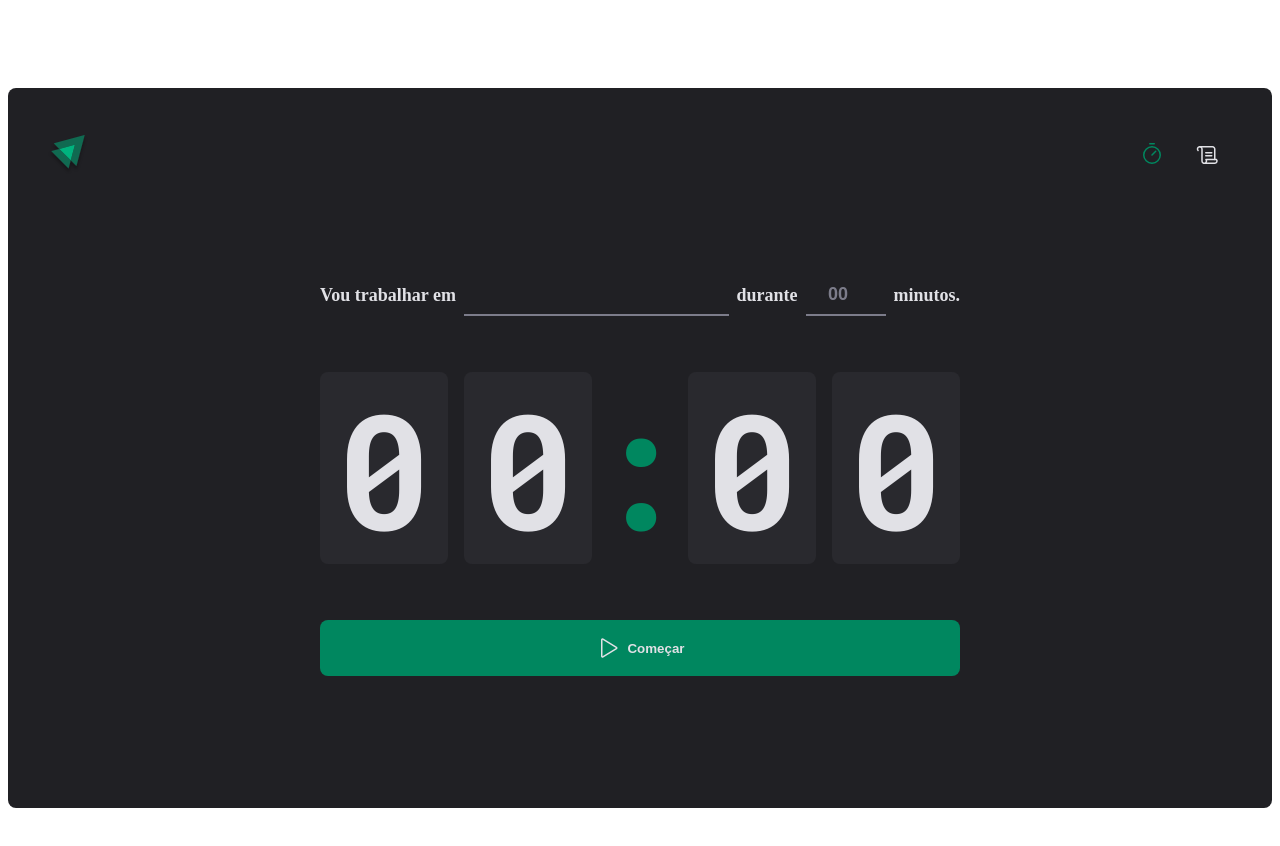
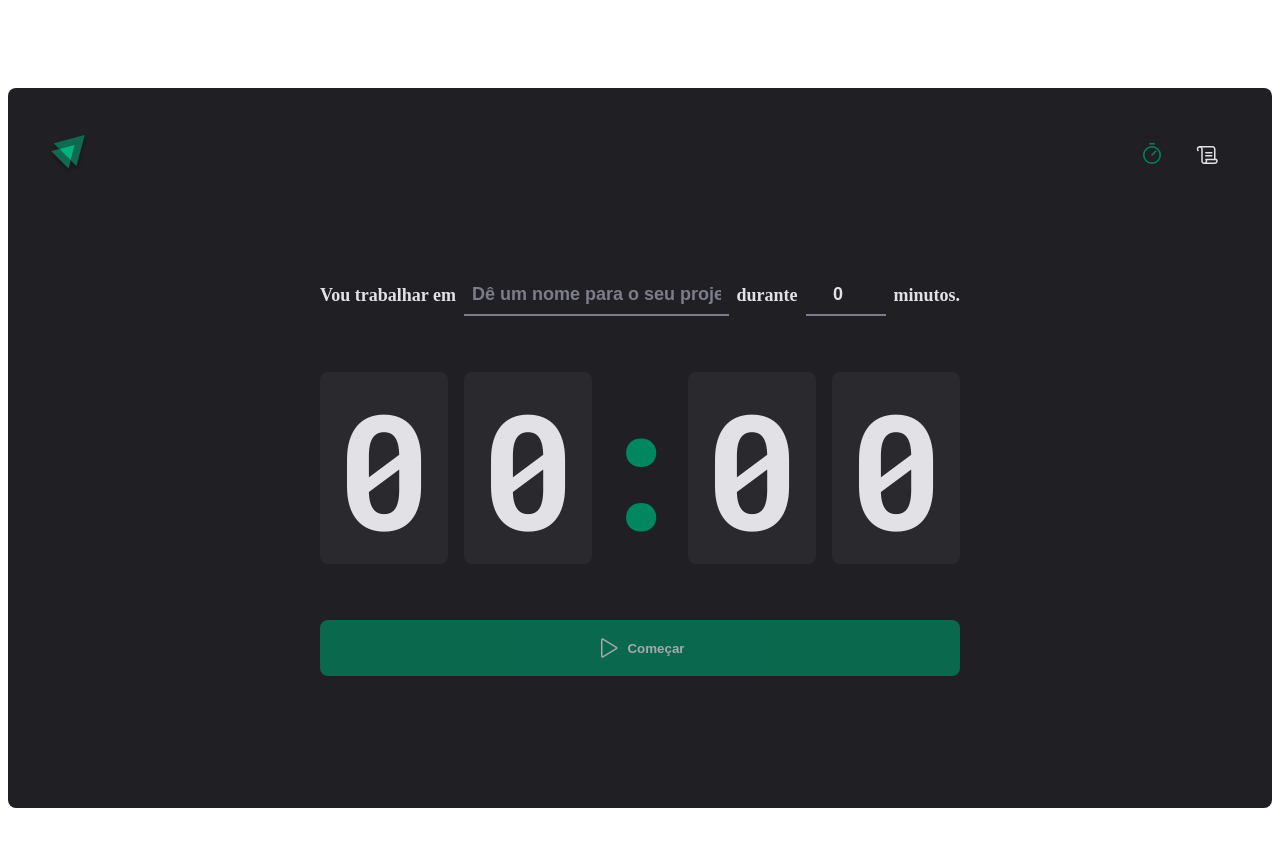
Before and after one commit to marcosviniciusjau/ignite-timer, a React (Vite) app: page / in a window 1280 px wide. Shown: the top 846 px of the page. Built offline with nearby package versions, Linux system fonts and the light colour scheme.

Commit message:
validations

```diff
--- a/package.json
+++ b/package.json
@@ -10,11 +10,14 @@
     "lint": "eslint src --ext .ts,.tsx,"
   },
   "dependencies": {
+    "@hookform/resolvers": "^3.3.4",
     "phosphor-react": "^1.4.1",
     "react": "^18.2.0",
     "react-dom": "^18.2.0",
+    "react-hook-form": "^7.51.4",
     "react-router-dom": "^6.23.0",
-    "styled-components": "^6.1.10"
+    "styled-components": "^6.1.10",
+    "zod": "^3.23.8"
   },
   "devDependencies": {
     "@rocketseat/eslint-config": "^2.2.2",
--- a/src/pages/Home/index.tsx
+++ b/src/pages/Home/index.tsx
@@ -1,4 +1,8 @@
 import { Play } from 'phosphor-react'
+import { useForm } from 'react-hook-form'
+import { zodResolver } from '@hookform/resolvers/zod'
+import * as zod from 'zod'
+
 import {
   CountDownContainer,
   FormContainer,
@@ -9,13 +13,44 @@
   TaskInput,
 } from './styles'
 
+const newCycleFormValidationSchema = zod.object({
+  task: zod.string().min(1, 'Informa a tarefa'),
+  minutesAmount: zod
+    .number()
+    .min(5, 'O ciclo precisa ser de no mínimo 5 minutos')
+    .max(60, 'O ciclo precisa ser de no máximo 60 minutos'),
+})
+
+type NewCycleFormData = zod.infer<typeof newCycleFormValidationSchema>
+
 export function Home() {
+  const { register, handleSubmit, watch, reset } = useForm<NewCycleFormData>({
+    resolver: zodResolver(newCycleFormValidationSchema),
+
+    defaultValues: {
+      task: '',
+      minutesAmount: 0,
+    },
+  })
+
+  function handleCreateNewCycle(data: NewCycleFormData) {
+    console.log(data)
+    reset()
+  }
+
+  const task = watch('task')
+  const IsSubmitDisabled = !task
   return (
     <HomeContainer>
-      <form action="">
+      <form onSubmit={handleSubmit(handleCreateNewCycle)} action="">
         <FormContainer>
           <label htmlFor="task">Vou trabalhar em</label>
-          <TaskInput id="task" list="task-suggestions" />
+          <TaskInput
+            id="task"
+            list="task-suggestions"
+            placeholder="Dê um nome para o seu projeto"
+            {...register('task')}
+          />
           <datalist id="task-suggestions">
             <option value="projeto 1"></option>
           </datalist>
@@ -28,6 +63,7 @@
             step={5}
             min={5}
             max={60}
+            {...register('minutesAmount', { valueAsNumber: true })}
           />
 
           <span>minutos.</span>
@@ -39,7 +75,7 @@
           <span>0</span>
           <span>0</span>
         </CountDownContainer>
-        <StartCountDownButton type="submit">
+        <StartCountDownButton disabled={IsSubmitDisabled} type="submit">
           <Play size={24} />
           Começar
         </StartCountDownButton>
```
Also changed, not shown: 1 other file (tests, documents, lock files or other folders).
